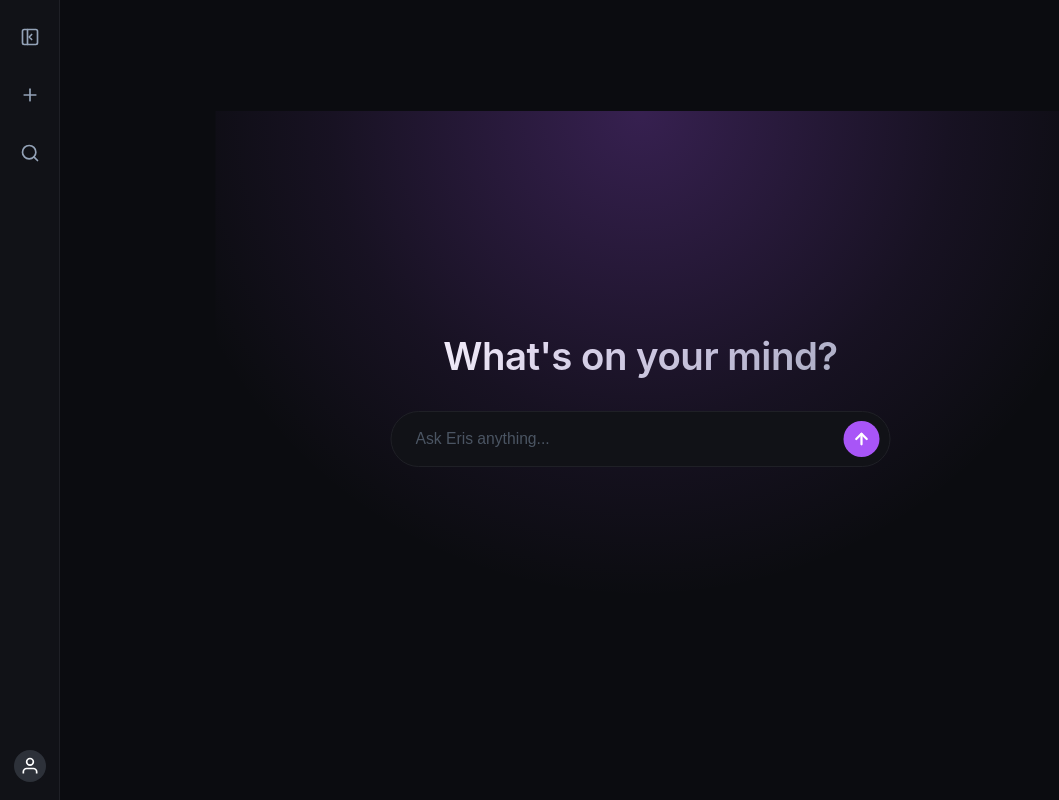
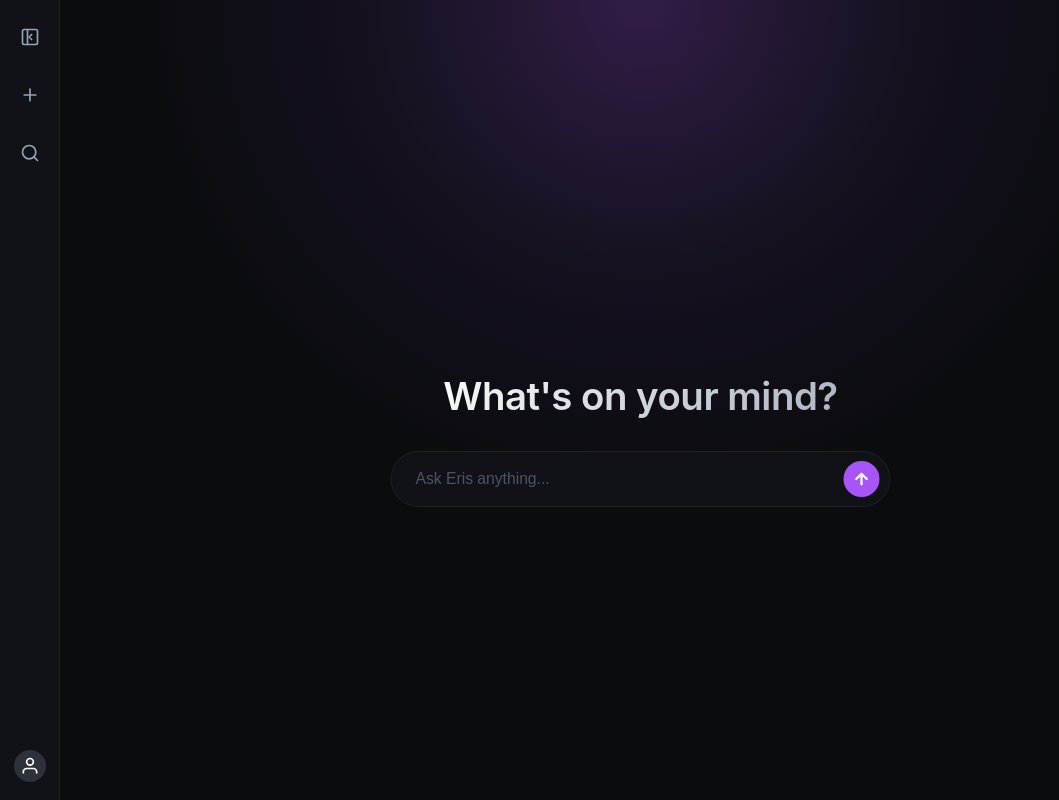
Before and after one commit to m-ibrahim-shahzad/eris-mainfram, a Flask app: page / in a window 1280 px wide. Shown: the whole page, without its empty margins (0-1059 px from the left). Run offline with Flask 3, Linux system fonts and the light colour scheme; data that the repository does not hold is empty.

Commit message:
Add files via upload

```diff
--- a/templates/index.html
+++ b/templates/index.html
@@ -458,6 +458,20 @@
             border: none;
         }
 
+        /* FIXED RADIAL BACKGROUND: Anchored cleanly to the absolute top frame boundary */
+        .main-content.empty-chat::before {
+            content: '';
+            position: absolute;
+            top: 0;
+            left: 50%;
+            transform: translateX(-50%);
+            width: 1000px;
+            height: 500px;
+            background: radial-gradient(circle at top center, rgba(168, 85, 247, 0.24) 0%, rgba(168, 85, 247, 0.06) 40%, transparent 70%);
+            z-index: 1;
+            pointer-events: none;
+        }
+
         /* Floating Clean Mobile Toggle Button */
         .floating-mobile-toggle {
             position: absolute;
@@ -598,26 +612,12 @@
         }
         .main-content.empty-chat .interactive-deck-wrapper {
             position: absolute;
-            top: 50%;
+            top: 55%;
             left: 50%;
             transform: translate(-50%, -50%);
             background: transparent;
             padding: 0 40px;
             width: 100%;
-        }
-
-        /* Fixed Full Overflow Radial Aura completely flushed to top window boundary */
-        .main-content.empty-chat .prompt-container-outer::before {
-            content: '';
-            position: absolute;
-            top: calc(-50vh + 100px);
-            left: 50%;
-            transform: translateX(-50%);
-            width: 850px;
-            height: 550px;
-            background: radial-gradient(circle at top center, rgba(168, 85, 247, 0.28) 0%, rgba(168, 85, 247, 0.08) 45%, transparent 70%);
-            z-index: -1;
-            pointer-events: none;
         }
 
         .prompt-container-outer {
@@ -729,6 +729,11 @@
                 height: -webkit-fill-available;
             }
 
+            .main-content.empty-chat::before {
+                width: 100%;
+                height: 300px;
+            }
+
             .floating-mobile-toggle {
                 display: inline-flex !important;
             }
@@ -740,12 +745,6 @@
             .main-content.empty-chat .interactive-deck-wrapper {
                 padding: 0 20px;
                 width: 100%;
-            }
-
-            .main-content.empty-chat .prompt-container-outer::before {
-                width: 100%;
-                height: 260px;
-                top: -40px;
             }
 
             .interactive-deck-wrapper {
@@ -934,7 +933,6 @@
                 document.body.classList.toggle('sidebar-collapsed');
                 document.body.classList.remove('sidebar-open');
             }
-            // Safely close the active popup state upon transition
             document.getElementById('account-popup-menu').classList.remove('active');
         }
 
```
